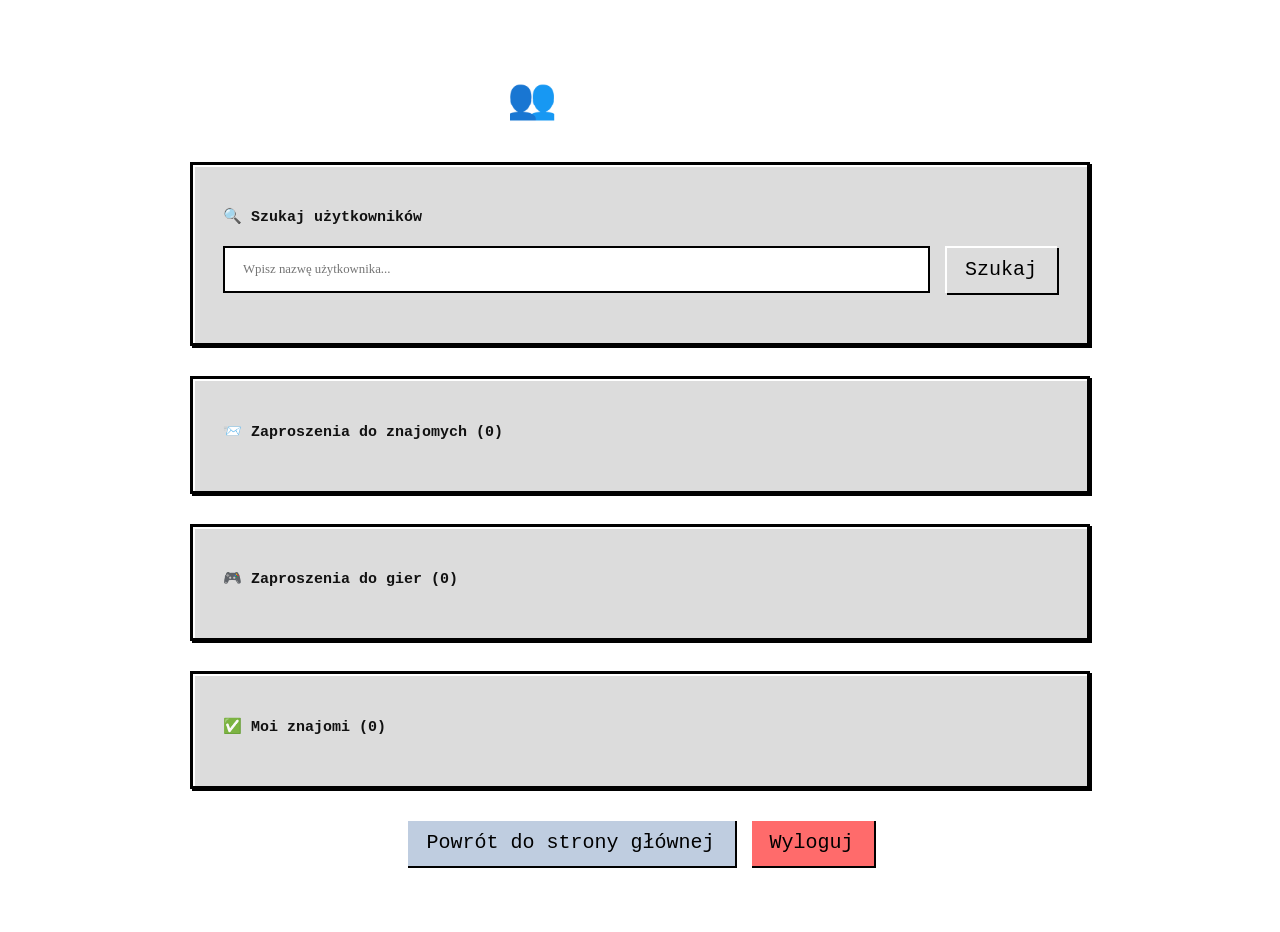
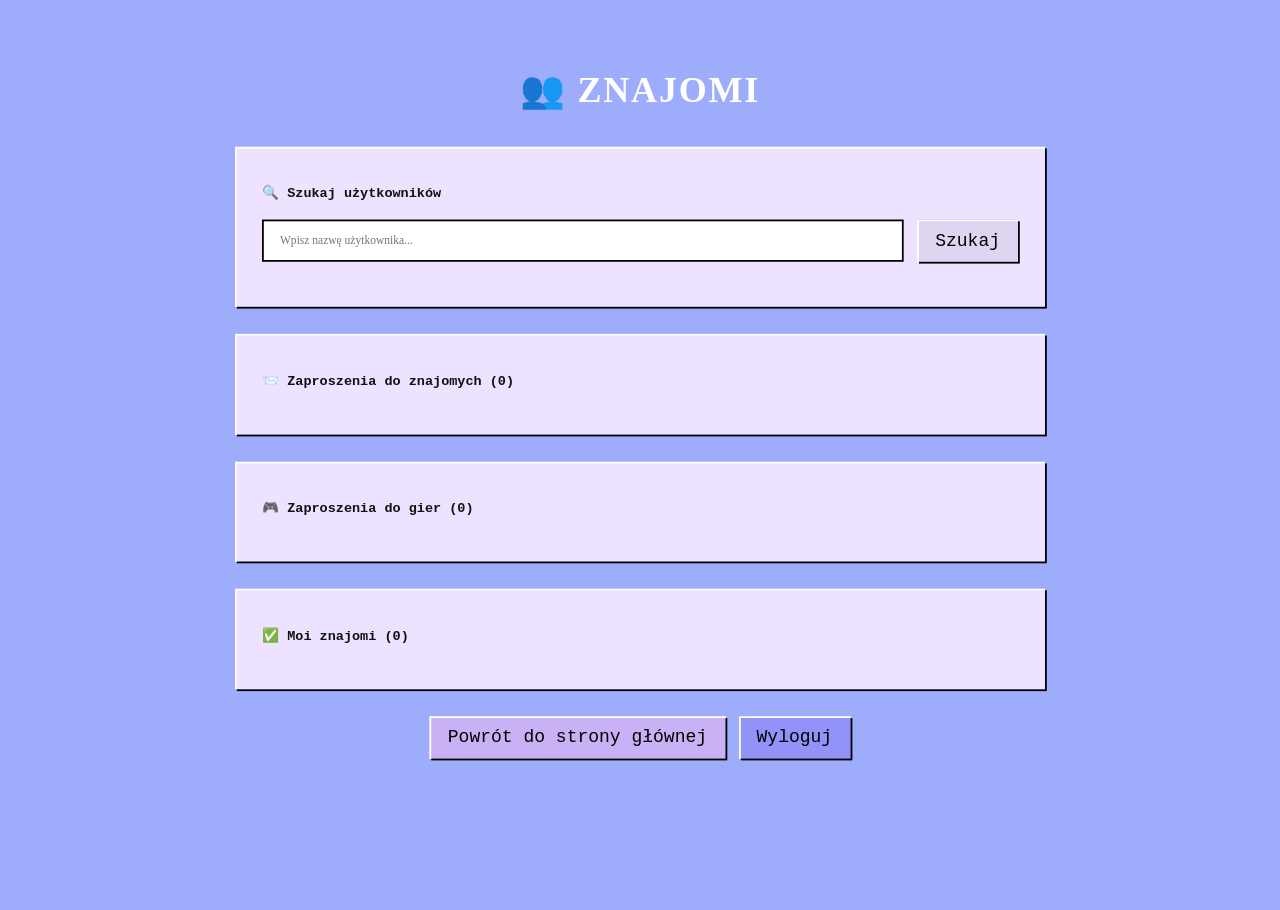

tlo

--- a/znajomi/style.css
+++ b/znajomi/style.css
@@ -2,12 +2,24 @@
     --font-main: 'Press Start 2P', monospace;
     --font-secondary: 'Space Grotesk';
     --font-third: 'VT323', monospace;
-    --color-bg: #879bce;
-    --color-card: #dcdcdc;
+    --color-tlo:#9EACFC;
+    --color-card:#EDE2FF;
+    --color-button:#e0d4f3;
     --color-text-main: #ffffff;
     --color-text-dark: #111111;
     --shadow-pixel: inset 2px 2px 0 #fff, 2px 2px 0 #000;
     --shadow-pixel-hover: inset 3px 3px 0 #fff, 3px 3px 0 #000;
+}
+html{
+	background:var(--color-tlo) !important;
+}
+body{
+	background:var(--color-tlo) !important;
+    transform: scale(0.9);
+    transform-origin: top center;
+}
+body::before{
+    display: none !important;
 }
 .container{
 	max-width:900px;
@@ -28,7 +40,6 @@ h1 span.znajomi{
 }
 .search-section,.requests-section,.friends-section,.game-invitations-section{
 	font-family: var(--font-main);
-	border:3px solid #000;
 	padding:30px;
 	margin-bottom:30px;
 	background: var(--color-card);
@@ -60,7 +71,7 @@ button,.btn-secondary,.btn-danger,.btn-success,.btn-invite-game,.btn-danger-smal
 	padding:12px 20px;
 	border:none;
 	cursor:pointer;
-	background:#dcdcdc;
+	background:var(--color-button);
 	color:#000;
 	box-shadow: var(--shadow-pixel);
 	transition: transform 0.12s ease, box-shadow 0.12s ease;
@@ -70,19 +81,19 @@ button:hover,.btn-secondary:hover,.btn-danger:hover,.btn-success:hover,.btn-invi
 	box-shadow: var(--shadow-pixel-hover);
 }
 .btn-secondary{
-	background:#bfcde0;
+	background:#C8B1F4;
 }
 .btn-danger{
-	background:#ff6b6b;
+	background:#9292f8;
 }
 .btn-success{
-	background:#7cff9b;
+	background:#A6B1E9;
 }
 .btn-invite-game{
-	background:#8ecbff;
+	background:#9A87B4;
 }
 .btn-danger-small{
-	background:#ff4d4d;
+	background:#9090F4;
 	font-size:16px;
 	padding:8px 16px;
 }
@@ -100,7 +111,7 @@ button:hover,.btn-secondary:hover,.btn-danger:hover,.btn-success:hover,.btn-invi
 	align-items:center;
 	justify-content:space-between;
 	padding:20px;
-	border:3px solid #000;
+	border:2px solid #000;
 	background:#fff;
 	box-shadow: var(--shadow-pixel);
 }
@@ -143,10 +154,10 @@ button:hover,.btn-secondary:hover,.btn-danger:hover,.btn-success:hover,.btn-invi
 	color:#000;
 }
 .status.friends{
-	background:#7cff9b;
+	background:#B9A4D2;
 }
 .status.pending{
-	background:#ffeaa7;
+	background:#B0ABF7;
 }
 .modal{
 	display:none;
